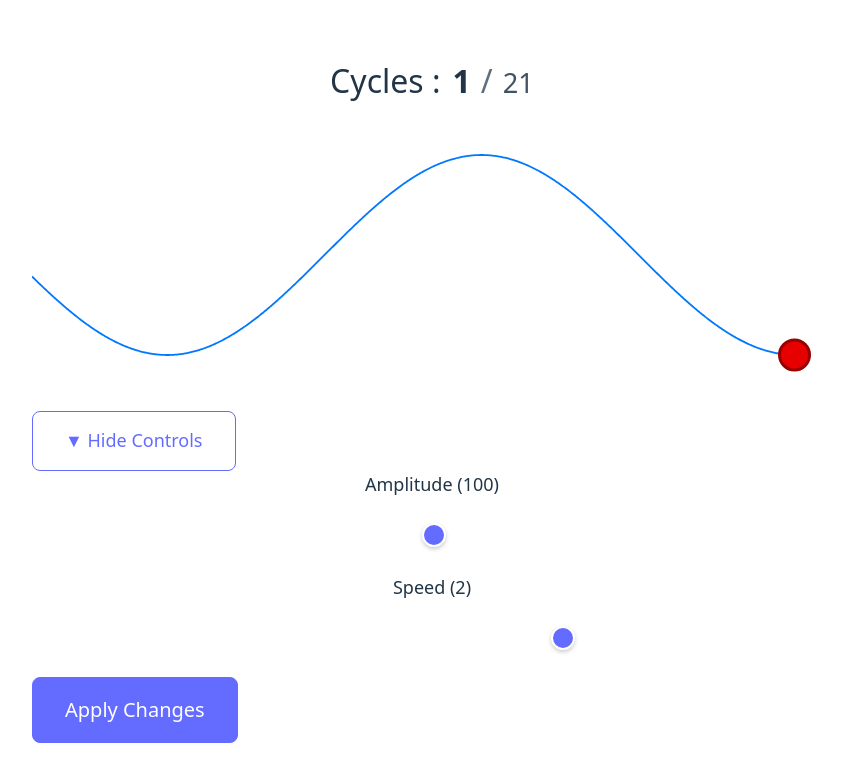
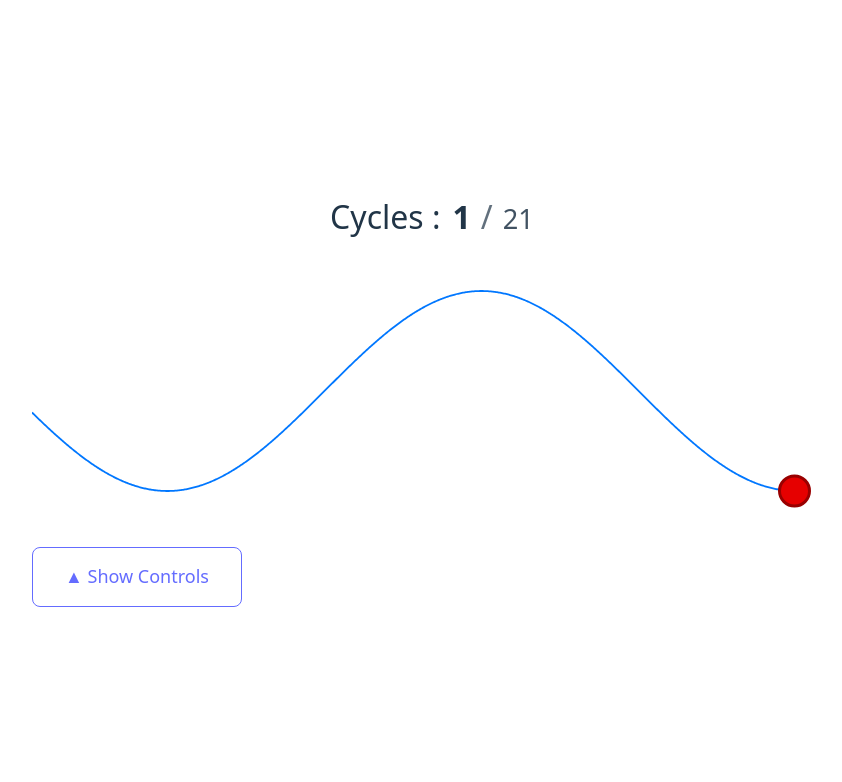
Before and after one commit to Punith13/breath-sine-wave-timer, a React (Vite) app: page / in a window 1280 px wide. Shown: the top 782 px of the page, without its empty margins (208-1050 px from the left). Built offline with nearby package versions, Linux system fonts and the light colour scheme.

Commit message:
show hide controls

```diff
--- a/src/App.tsx
+++ b/src/App.tsx
@@ -18,7 +18,7 @@ const BreathTimer = () => {
   const [tempSpeed, setTempSpeed] = useState(2);
   const [isInitialLoad, setIsInitialLoad] = useState(true);
   const [isOrientationChanging, setIsOrientationChanging] = useState(false);
-  const [showControls, setShowControls] = useState(true);
+  const [showControls, setShowControls] = useState(false);
 
   const frequency = 0.01;
 
@@ -244,7 +244,7 @@ const BreathTimer = () => {
               onChange={setTempSpeed}
             />
 
-            <div className="button-wrapper">
+            <div className="apply-button-container">
               <MobileButton
                 onClick={applyChanges}
                 variant="primary"
```
Also changed, not shown: src/App.css (+8 -0 lines), .kiro/specs/ui-fixes/design.md (added), .kiro/specs/ui-fixes/requirements.md (added), .kiro/specs/ui-fixes/tasks.md (added).
